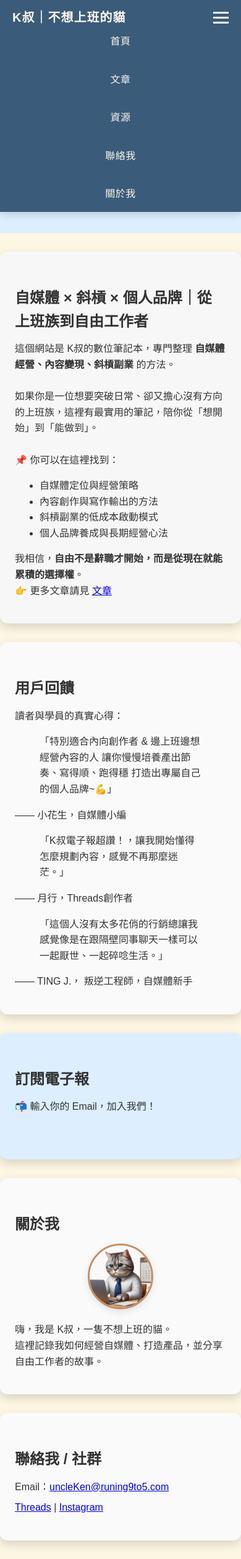
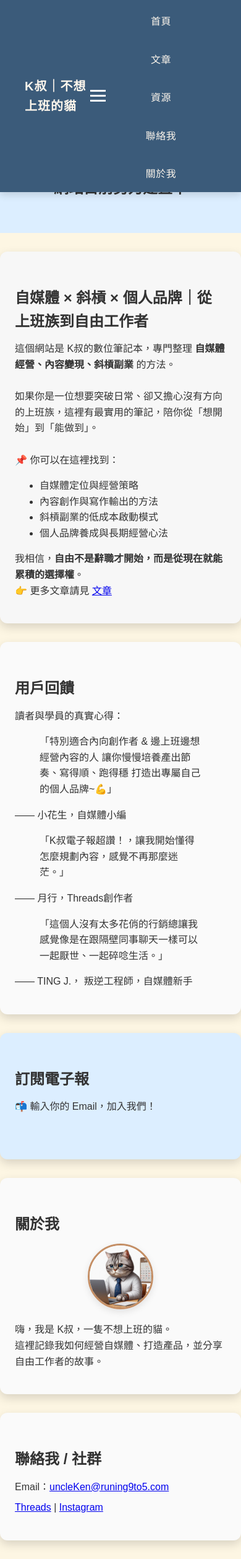
Before and after one commit to KenHAI666/Runing9TO5, a Jekyll site: the page built from index.md, in a window 390 px wide. Shown: the whole page at 62% size. Built offline with Jekyll 4.4.1, drawn with Linux system fonts in a browser that asks for light colours.

Commit message:
Update style.css

```diff
--- a/assets/css/style.css
+++ b/assets/css/style.css
@@ -22,12 +22,12 @@ p {
 /* =====================================
    導覽列（桌面 & 手機）
 ===================================== */
+/* 導覽列基礎 */
 .fixed-nav {
   display: flex;
   justify-content: space-between;
   align-items: center;
-  flex-wrap: wrap;
-  background: #3B5B7A; /* 主色灰藍 */
+  background: #3B5B7A;
   padding: 12px 40px;
   box-shadow: 0 4px 12px rgba(0,0,0,0.15);
   position: fixed;
@@ -45,10 +45,10 @@ p {
   letter-spacing: 1px;
 }
 
+/* 導覽連結 - 預設（手機狀態下會被隱藏） */
 .fixed-nav .nav-links {
-  display: flex;
+  display: flex; /* 桌面時顯示 */
   gap: 32px;
-  flex-wrap: wrap;
 }
 
 .fixed-nav .nav-links a {
@@ -70,7 +70,7 @@ p {
   left: 0;
   bottom: 0;
   height: 2px;
-  background: #ffffff; /* 白色點綴 */
+  background: #ffffff;
   transition: width 0.3s ease;
 }
 
@@ -103,19 +103,12 @@ p {
 
 /* 手機響應式 */
 @media (max-width: 768px) {
-  .fixed-nav {
-    flex-direction: row;
-    justify-content: space-between;
-    align-items: center;
-    padding: 12px 20px;
-  }
-
   .hamburger {
     display: flex; /* 手機顯示 */
   }
 
   .nav-links {
-    display: none; /* 初始隱藏，由漢堡控制 */
+    display: none; /* 手機預設隱藏 */
     flex-direction: column;
     width: 100%;
     gap: 12px;
@@ -125,9 +118,10 @@ p {
   }
 
   .nav-links.active {
-    display: flex; /* 展開 */
+    display: flex; /* 點擊後展開 */
   }
 }
+
 
 /* =====================================
    卡片樣式
```
